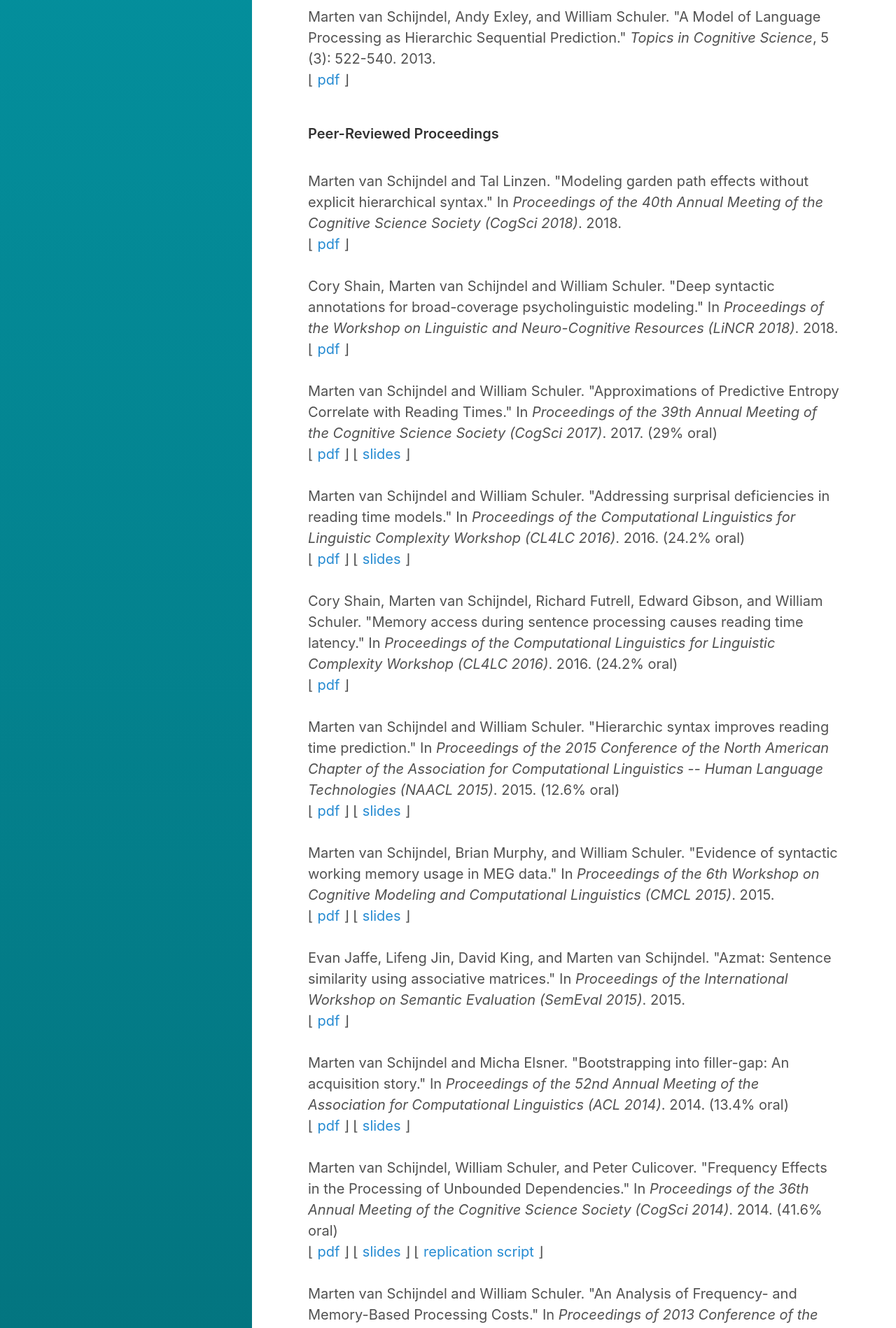
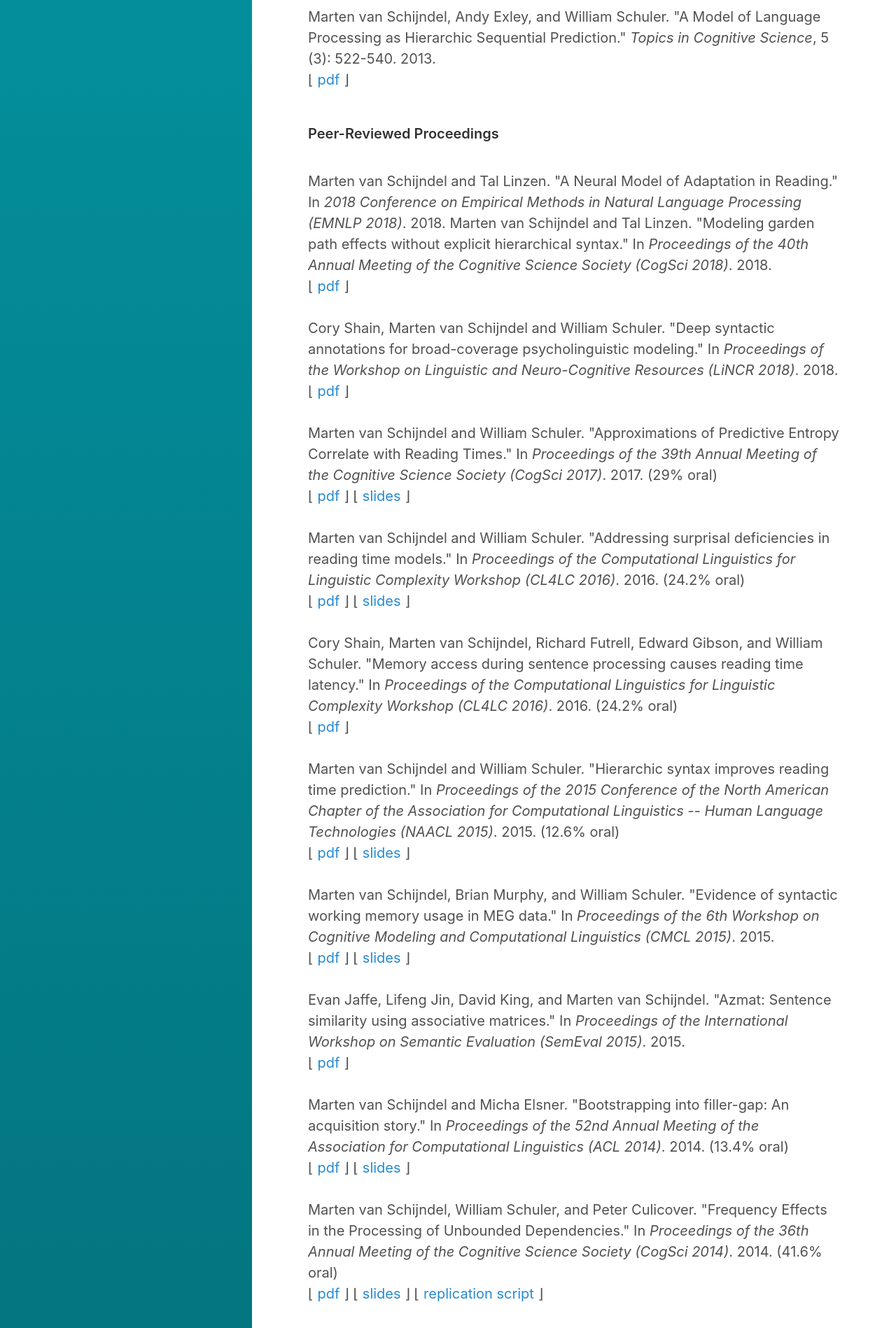
Before and after one commit to yexinqu/vansky.github.io, a Jekyll site: the page built from publications.html, in a window 1280 px wide. Shown: the part 516-2414 px from the top of the page at 70% size. Built offline with Jekyll 4.4.1, drawn with Linux system fonts in a browser that asks for light colours; some of the changed text lies outside the part shown.

Commit message:
added emnlp and amlap

```diff
--- a/publications.html
+++ b/publications.html
@@ -20,6 +20,8 @@ Marten van Schijndel, Andy Exley, and William Schuler. "A Model of Language Proc
 <div class='dllinks'>&lfloor; <a href="/assets/pdf/vanschijndel_etal-2013-topics.pdf">pdf</a> &rfloor;</div><br>
 
 <h4>Peer-Reviewed Proceedings</h4><br />
+
+Marten van Schijndel and Tal Linzen. "A Neural Model of Adaptation in Reading." In <i>2018 Conference on Empirical Methods in Natural Language Processing (EMNLP 2018)</i>. 2018.
 
 Marten van Schijndel and Tal Linzen. "Modeling garden path effects without explicit hierarchical syntax." In <i>Proceedings of the 40th Annual Meeting of the Cognitive Science Society (CogSci 2018)</i>. 2018.
 <div class='dllinks'>&lfloor; <a href="/assets/pdf/vanschijndel_linzen-2018-cogsci.pdf">pdf</a> &rfloor;</div><br>
@@ -69,7 +71,13 @@ Marten van Schijndel, Andy Exley, and William Schuler. "Connectionist-Inspired I
 
 <h4>Peer-Reviewed Abstracts</h4><br />
 
-Cory Shain, Richard Futrell, Marten van Schijndel, Edward Gibson, William Schuler, and Evelina Fedorenko. "Evidence of semantic processing difficulty in naturalistic reading" In <i>Proceedings of the CUNY Sentence Processing Conference</i>. 2018.
+Marten van Schijndel and Tal Linzen. "A Neural Network Model of Adaptation in Reading." In <i>AMLaP 2018</i>. 2018
+<div class='dllinks'></div><br>
+
+Marten van Schijndel and Tal Linzen. "Can Entropy Explain Successor Effects in Reading?" In <i>AMLaP 2018</i>. 2018
+<div class='dllinks'></div><br>
+
+Cory Shain, Richard Futrell, Marten van Schijndel, Edward Gibson, William Schuler, and Evelina Fedorenko. "Evidence of semantic processing difficulty in naturalistic reading." In <i>Proceedings of the CUNY Sentence Processing Conference</i>. 2018.
 <div class='dllinks'>&lfloor; <a href="/assets/pdf/shain_etal-2018-cuny.pdf">abstract</a> &rfloor;</div><br>
 
 Cory Shain, Marten van Schijndel, Richard Futrell, Edward Gibson, and William Schuler. "Retrieving structures from memory causes difficulty during incremental processing." In <i>Proceedings of the CUNY Sentence Processing Conference</i>. 2017. (10% oral)
```
Also changed, not shown: index.md (+4 -0 lines), 2 other files.
